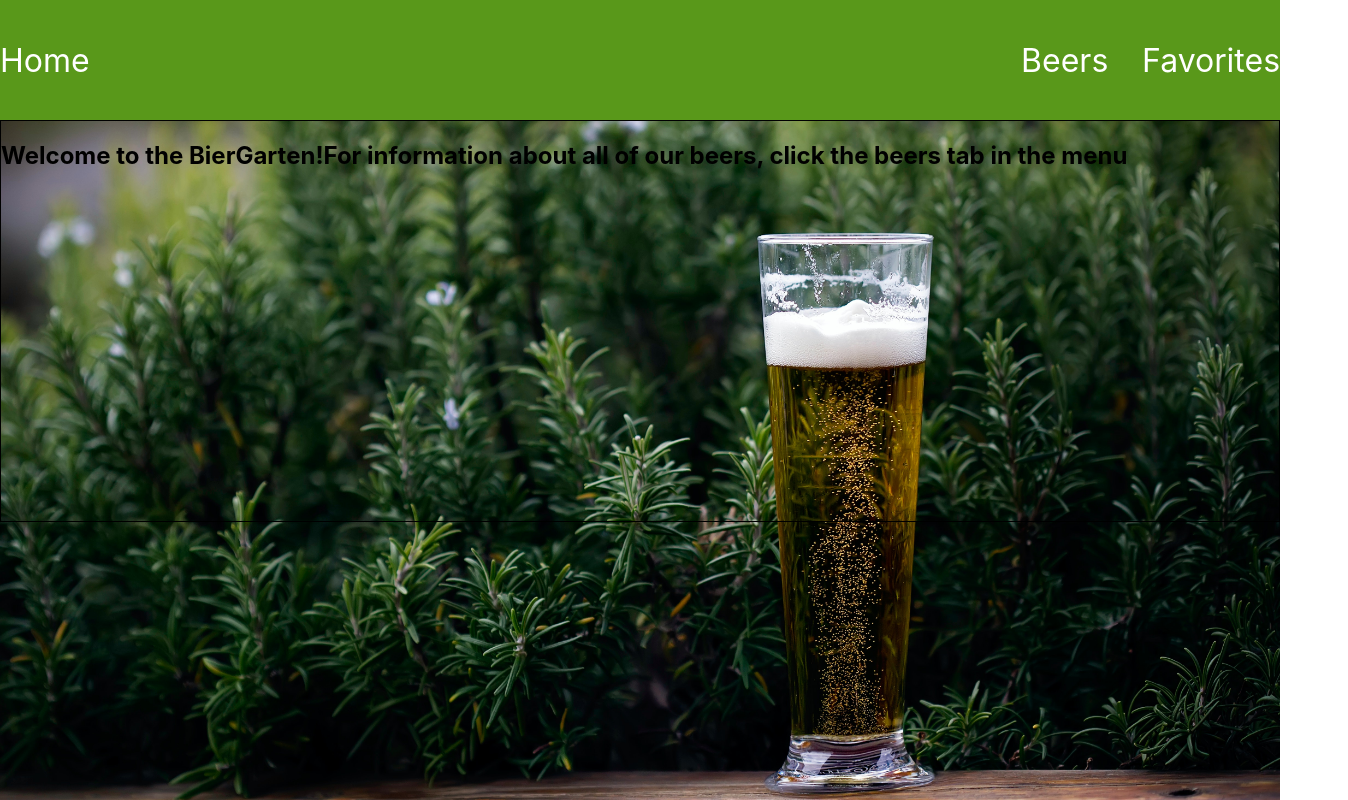
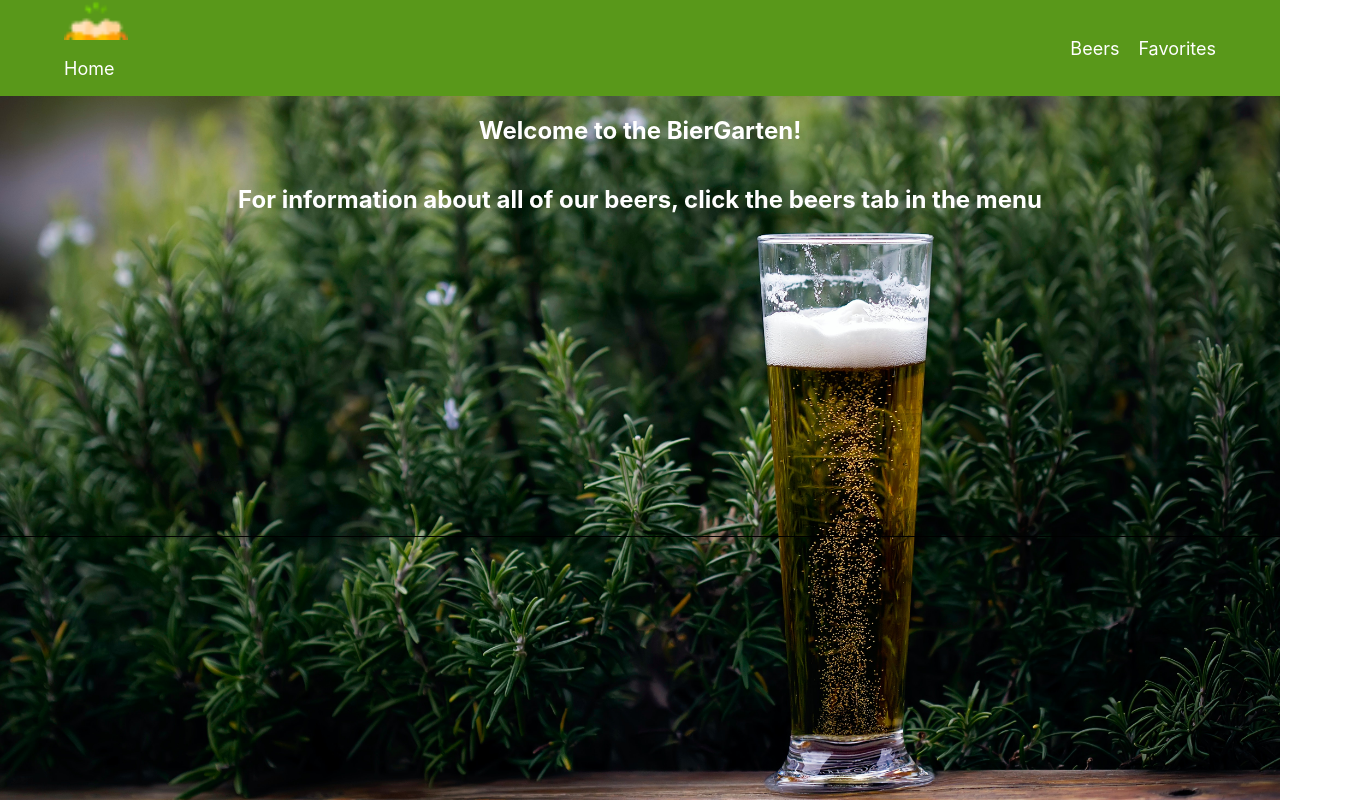
Before and after one commit to keenans1/BierGarten, a React (Create React App) app: page / in a window 1280 px wide. Shown: the whole page, 1348 px wide, since content can reach past the window. Built offline with nearby package versions, Linux system fonts and the light colour scheme; no server answers.

Commit message:
Implement more styling

```diff
--- a/src/CSS/AllBeers.css
+++ b/src/CSS/AllBeers.css
@@ -1,3 +1,7 @@
+* {
+    color: white;
+}
+
 .title {
     text-decoration: none;
     color: white;
@@ -16,9 +20,10 @@
 }
 
 section {
-    border: solid black 1px;
-    height: 50vh;
-    width: 100 vw;
+    /* border: solid black 1px; */
+    border-bottom: solid black 1px;
+    height: 55vh;
+    width: 100%;
     display: flex;
     /* flex-direction: row;
     align-items: center; */
@@ -36,3 +41,7 @@ img {
     flex-direction: column;
     align-items: center;
 }
+
+button {
+    color: black;
+}
--- a/src/CSS/App.css
+++ b/src/CSS/App.css
@@ -4,3 +4,11 @@ main {
     background-size: cover;
     height: 100vh;
 }
+
+.info-text-container {
+    display: flex;
+    flex-direction: column;
+    color: white;
+    justify-content: flex-start;
+    align-items: center;
+}
--- a/src/CSS/Header.css
+++ b/src/CSS/Header.css
@@ -1,10 +1,27 @@
 header {
     background-color: #59981A;
-    height: 15vh;
+    height: 12vh;
     display: flex;
     justify-content: space-between;
     align-items: center;
-    font-size: xx-large;
+    font-size: large;
+}
+
+.icon-container {
+    background-image: url('../toast.png');
+    background-repeat: no-repeat;
+    background-size: cover;
+    height: 5vh;
+    width: 5vw;
+    margin: 0;
+}
+
+.home-container {
+    margin-left: 5%;
+}
+
+.menu-container {
+    margin: 5%;
 }
 
 /* .link {
```
